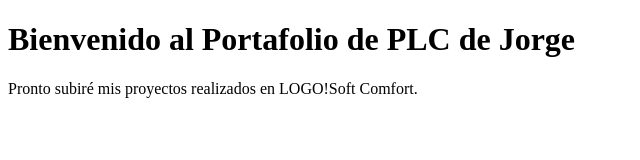
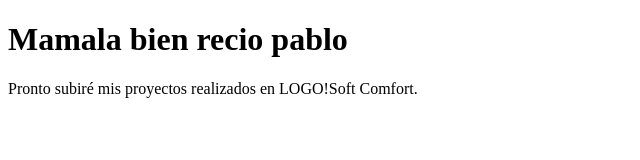
Before and after one commit to JorgeMurilloHdez/PLC-ICC-2025, a plain HTML site: page index.html in a window 1280 px wide. Shown: the whole page, without its empty margins (0-640 px from the left). Drawn offline with Linux system fonts and the light colour scheme.

Commit message:
Update index.html

```diff
--- a/index.html
+++ b/index.html
@@ -3,10 +3,10 @@
 <head>
   <meta charset="UTF-8" />
   <meta name="viewport" content="width=device-width, initial-scale=1.0" />
-  <title>Portafolio PLC - Jorge</title>
+  <title>Portafolio PLC - Jorge Daniel y Alberto Daniel </title>
 </head>
 <body>
-  <h1>Bienvenido al Portafolio de PLC de Jorge</h1>
+  <h1>Mamala bien recio pablo</h1>
   <p>Pronto subiré mis proyectos realizados en LOGO!Soft Comfort.</p>
 </body>
 </html>
```
